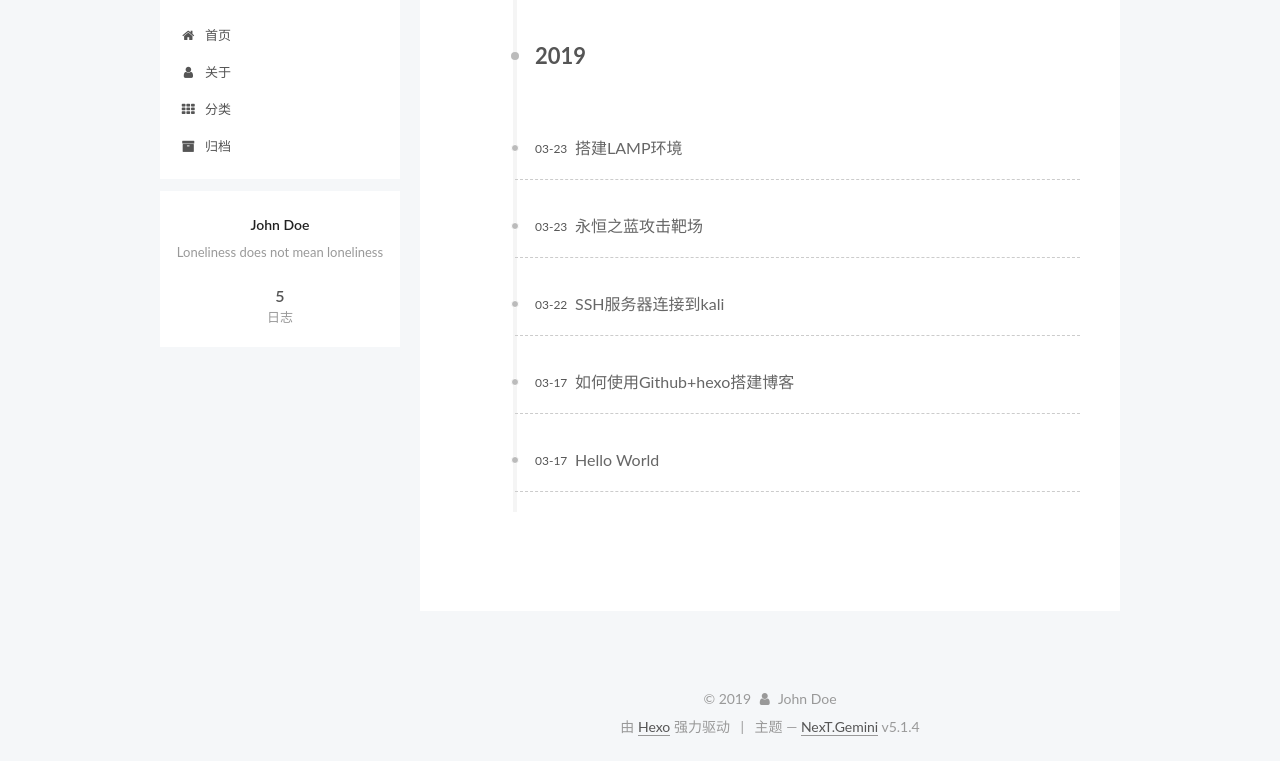
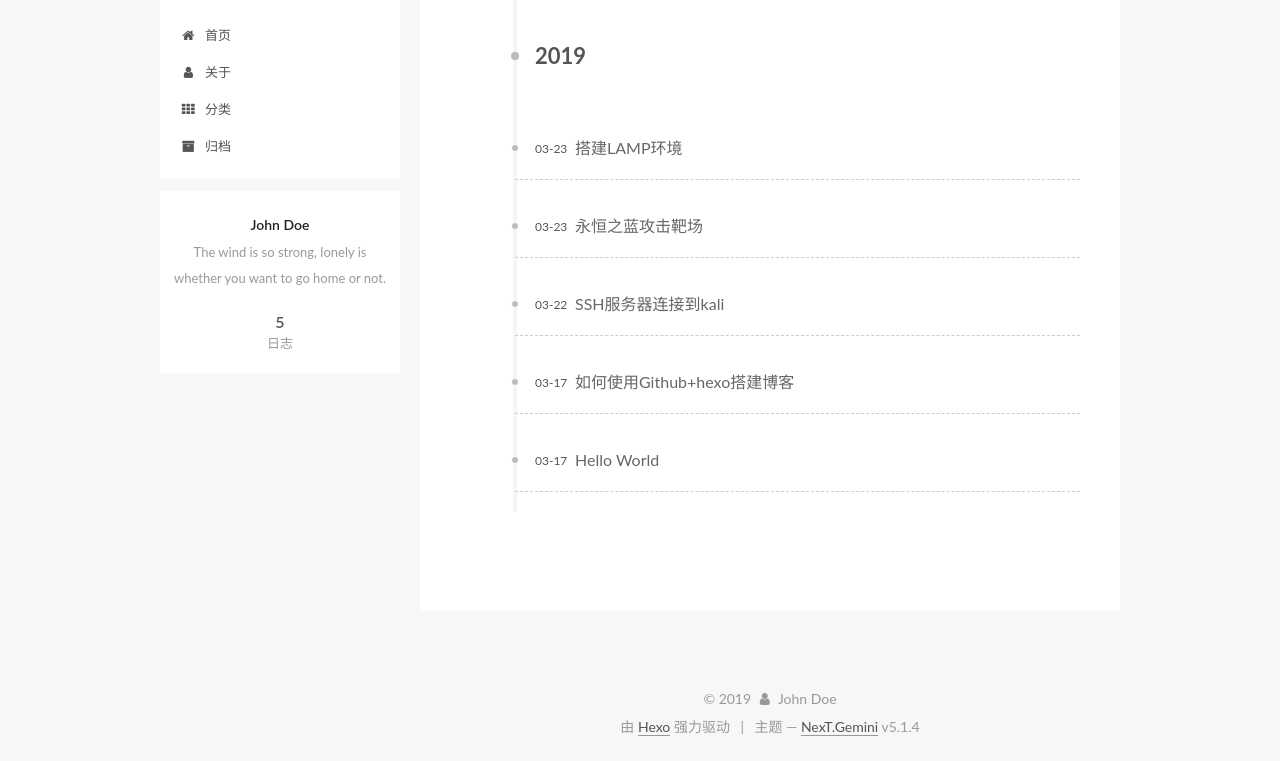
Before and after one commit to FyYCang/FyYCang.github.io, a plain HTML site: page archives/2019/03/index.html in a window 1280 px wide. Shown: the part 92-853 px from the top of the page. Drawn offline with Linux system fonts and the light colour scheme.

Commit message:
Site updated: 2019-03-28 21:46:47

```diff
--- a/archives/2019/03/index.html
+++ b/archives/2019/03/index.html
@@ -79,16 +79,16 @@
 
 
 
-<meta name="description" content="Loneliness does not mean loneliness">
+<meta name="description" content="The wind is so strong, lonely is whether you want to go home or not.">
 <meta property="og:type" content="website">
 <meta property="og:title" content="FyJIANCHI">
 <meta property="og:url" content="http://yoursite.com/archives/2019/03/index.html">
 <meta property="og:site_name" content="FyJIANCHI">
-<meta property="og:description" content="Loneliness does not mean loneliness">
+<meta property="og:description" content="The wind is so strong, lonely is whether you want to go home or not.">
 <meta property="og:locale" content="zh-Hans">
 <meta name="twitter:card" content="summary">
 <meta name="twitter:title" content="FyJIANCHI">
-<meta name="twitter:description" content="Loneliness does not mean loneliness">
+<meta name="twitter:description" content="The wind is so strong, lonely is whether you want to go home or not.">
 
 
 
@@ -476,7 +476,7 @@
           <div class="site-author motion-element" itemprop="author" itemscope itemtype="http://schema.org/Person">
 
               <p class="site-author-name" itemprop="name">John Doe</p>
-              <p class="site-description motion-element" itemprop="description">Loneliness does not mean loneliness</p>
+              <p class="site-description motion-element" itemprop="description">The wind is so strong, lonely is whether you want to go home or not.</p>
           </div>
 
           <nav class="site-state motion-element">
```
Also changed, not shown: 2019/03/17/hello-world/index.html (+1 -1 lines), 2019/03/17/my-first-blog/index.html (+1 -1 lines), 2019/03/22/New-Page/index.html (+1 -1 lines), 2019/03/23/New-Page-1/index.html (+1 -1 lines), 2019/03/23/New-Page-2/index.html (+1 -1 lines), archives/2019/index.html (+4 -4 lines), archives/index.html (+4 -4 lines), index.html (+4 -4 lines).
